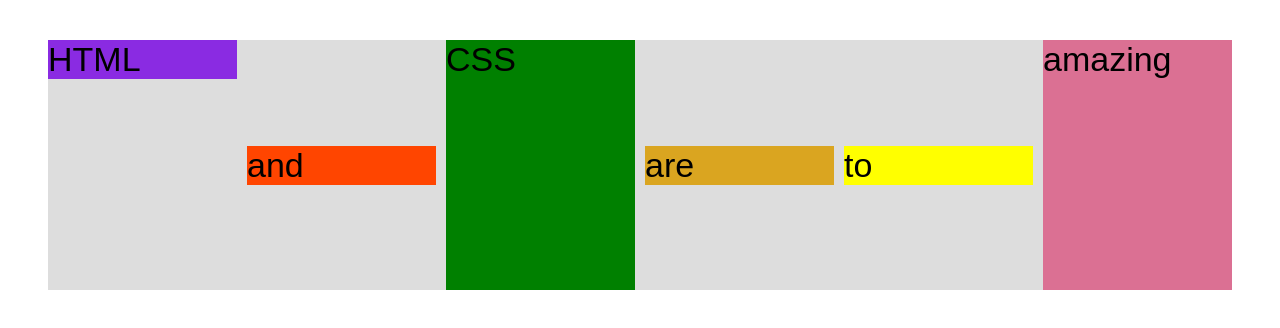
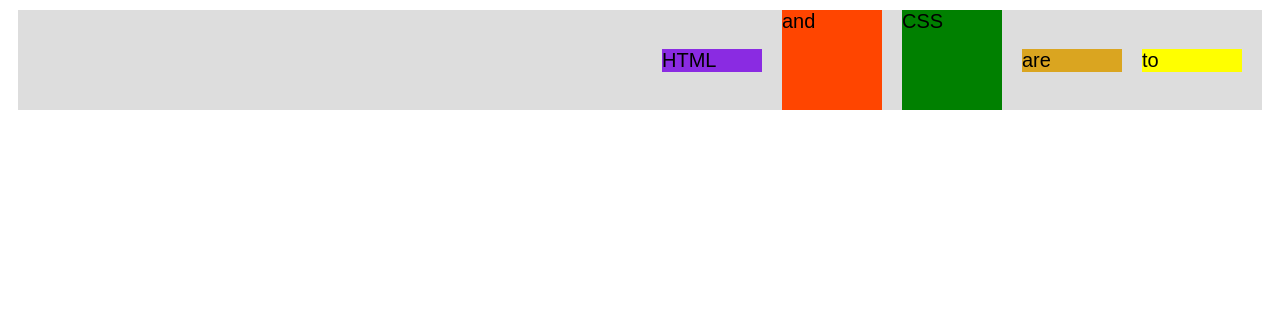
Before and after one commit to dmytropark/front-end-learning, a plain HTML site: page 04-CSS-Layouts/flexbox.html in a window 1280 px wide. Drawn offline with Linux system fonts and the light colour scheme.

Commit message:
added changes

```diff
--- a/04-CSS-Layouts/flexbox.html
+++ b/04-CSS-Layouts/flexbox.html
@@ -1,4 +1,4 @@
-<!DOCTYPE html>
+<!doctype html>
 <html lang="en">
   <head>
     <meta charset="UTF-8" />
@@ -14,7 +14,7 @@
       }
       .el--3 {
         background-color: green;
-        height: 250px;
+        height: 100px;
       }
       .el--4 {
         background-color: goldenrod;
@@ -36,37 +36,46 @@
         /* STARTER */
         font-family: sans-serif;
         background-color: #ddd;
-        font-size: 34px;
-        margin: 40px;
+        font-size: 20px;
+        /* padding: 20px; */
+        margin: 10px;
 
         /* FLEXBOX */
         display: flex;
         align-items: center;
         /* align-items: stretch; */
-        /* justify-content: center; */
-        justify-content: flex-start;
+        justify-content: flex-end;
+        /* justify-content: flex-start; */
         /* justify-content: space-between; */
-        gap: 10px;
+        /* gap: 20px; */
       }
 
       .el {
-        /* flex-basis: 200px; */
-        flex-shrink: 0;
+        margin-right: 20px;
+
+        flex-basis: 100px;
+        /* flex-shrink: 0; */
         /* it is about a managaning a remaining empty space */
         /* flex-grow: 1; */
         /* flex: 0; */
         /* flex: 0 0 200px; */
-        flex: 1;
+        /* flex: 1; */
       }
 
       .el--1 {
-        align-self: flex-start;
+        /* align-self: flex-start; */
+        /* order: 2; */
+        /* flex-grow: 1; */
+      }
+
+      .el--2 {
+        align-self: stretch;
         /* order: 2; */
         /* flex-grow: 1; */
       }
 
       .el--5 {
-        align-self: stretch;
+        /* align-self: flex-end; */
         order: 1;
       }
 
@@ -84,7 +93,7 @@
       <div class="el el--2">and</div>
       <div class="el el--3">CSS</div>
       <div class="el el--4">are</div>
-      <div class="el el--5">amazing</div>
+      <!-- <div class="el el--5">amazing</div> -->
       <!-- <div class="el el--6">languages</div> -->
       <div class="el el--7">to</div>
       <!-- <div class="el el--8">learn</div> -->
--- a/04-CSS-Layouts/style.css
+++ b/04-CSS-Layouts/style.css
@@ -45,6 +45,7 @@ article {
 aside {
   background-color: #f7f7f7;
   border-top: 5px solid #1098ad;
+  /* border-left: 5px solid #1098ad; */
   border-bottom: 5px solid #1098ad;
 
   /* padding-top: 50px; */
```
